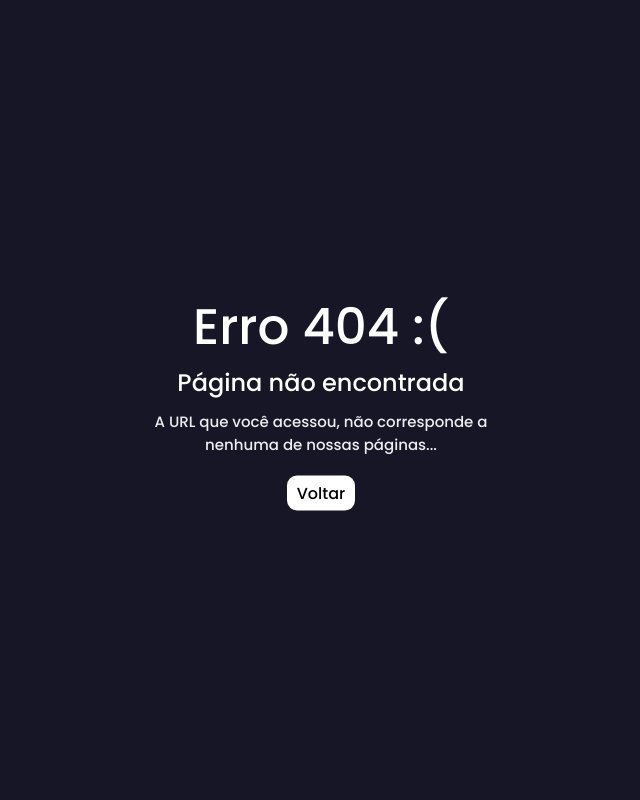
After one commit to jadielsanttos/micro_framework, a PHP site: page /mvc/resources/views/default/404.html in a window 1280 px wide. The commit adds this page. Shown: the whole page, without its empty margins (319-959 px from the left). Run offline with PHP 8.4, Linux system fonts and the light colour scheme.

Commit message:
feat: adicionando página 404 padrão

```diff
--- a/app/Http/Controllers/HomeController.php
+++ b/app/Http/Controllers/HomeController.php
@@ -4,15 +4,13 @@ namespace App\Http\Controllers;
 
 use App\Utils\View;
 
-class HomeController extends PageController
+class HomeController
 {
     public static function home()
     {
-        $content = View::render('home', [
+        return View::render('home', [
             'page' => 'Home',
             'description' => 'Seja bem-vindo(a)!'
         ]);
-
-        return parent::page('Página Home', $content);
     }
 }
--- a/app/Http/Router.php
+++ b/app/Http/Router.php
@@ -2,6 +2,7 @@
 
 namespace App\Http;
 
+use App\Http\Controllers\NotFoundController;
 use App\Http\Request;
 use Closure;
 use Exception;
@@ -118,11 +119,12 @@ class Router
                     return $method[$httpMethod];
                 }
 
-                throw new Exception("Método não permitido!", 405);
+                throw new Exception("405, o método enviado não é permitido!", 405);
             }
         }
 
-        throw new Exception("404, Página não encontrada!", 404);
+        $response = new Response(404, NotFoundController::page404());
+        return $response->sendResponse();
     }
 
     /**
--- /dev/null
+++ b/resources/css/default/404.css
@@ -0,0 +1,69 @@
+@import url('https://fonts.googleapis.com/css2?family=Bebas+Neue&family=Montserrat:wght@700&family=Poppins:wght@400;500;600;700&family=Quicksand&family=Roboto&display=swap');
+
+* {
+    margin: 0;
+    padding: 0;
+    box-sizing: border-box;
+    font-family: 'Poppins', sans-serif;
+    font-weight: 500;
+}
+
+html, body {
+    width: 100%;
+    height: 100%;
+    background-color: #161627;
+    color: #fff;
+}
+
+.not_found {
+    position: absolute;
+    top: 50%;
+    left: 50%;
+    transform: translate(-50%, -50%);
+    display: flex;
+    justify-content: center;
+    align-items: center;
+    flex-direction: column;
+    max-width: 400px;
+    width: 100%;
+}
+
+.not_found .text_code h1 {
+    font-size: 50px;
+}
+
+.not_found .text_msg {
+    display: flex;
+    justify-content: center;
+    align-items: center;
+    flex-direction: column;
+    gap: 10px;
+}
+
+.not_found .text_msg p {
+    font-size: 15px;
+    color: #eee;
+    text-align: center;
+}
+
+.not_found .text_msg a {
+    display: block;
+    text-decoration: none;
+    color: #000;
+    background-color: #fff;
+    border-radius: 10px;
+    padding: 5px 10px;
+    margin-top: 10px;
+}
+
+@media (max-width: 425px) {
+    .not_found .text_msg {
+        margin: 0 20px;
+    }
+    .not_found .text_msg h2 {
+        font-size: 20px;
+    }
+    .not_found .text_msg p {
+        font-size: 15px;
+    }
+}
--- /dev/null
+++ b/resources/views/default/404.html
@@ -0,0 +1,21 @@
+<!DOCTYPE html>
+<html lang="pt-br">
+<head>
+    <meta charset="UTF-8">
+    <meta name="viewport" content="width=device-width, initial-scale=1.0">
+    <link rel="stylesheet" href="{{URL}}/resources/css/default/404.css">
+    <title>404 - Página não encontrada</title>
+</head>
+<body>
+    <section class="not_found">
+        <div class="text_code">
+            <h1>Erro 404 :( </h1>
+        </div>
+        <div class="text_msg">
+            <h2>Página não encontrada</h2>
+            <p>A URL que você acessou, não corresponde a nenhuma de nossas páginas...</p>
+            <a href="{{URL}}">Voltar</a>
+        </div>
+    </section>
+</body>
+</html>
--- a/resources/views/footer.html
+++ /dev/null
@@ -1,4 +0,0 @@
-<hr>
-<footer>
-    <span>Powered By Jadiel Santos</span>
-</footer>
--- a/resources/views/header.html
+++ /dev/null
@@ -1,6 +0,0 @@
-<header>
-    <nav>
-        <a href="{{URL}}">Home</a>
-        <a href="{{URL}}/products">Produtos</a>
-    </nav>
-</header>
--- a/resources/views/product.html
+++ /dev/null
@@ -1,2 +0,0 @@
-<h1>Página de {{page}}</h1>
-<p>{{description}}</p>
```
Also changed, not shown: app/Http/Controllers/NotFoundController.php (added, +13 -0 lines), app/Http/Controllers/PageController.php (deleted, +0 -29 lines), app/Http/Controllers/ProductController.php (deleted, +0 -28 lines), resources/views/page.html (deleted, +0 -15 lines), routes/web.php (+0 -7 lines).
